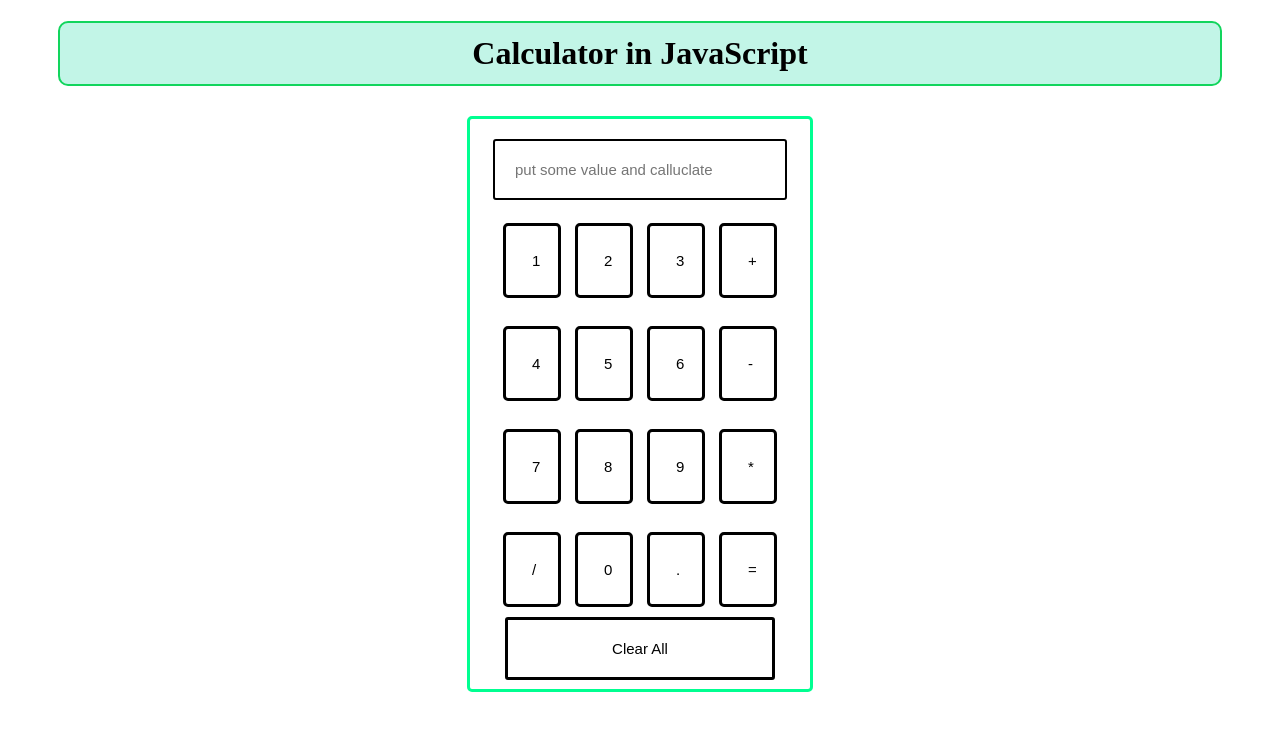
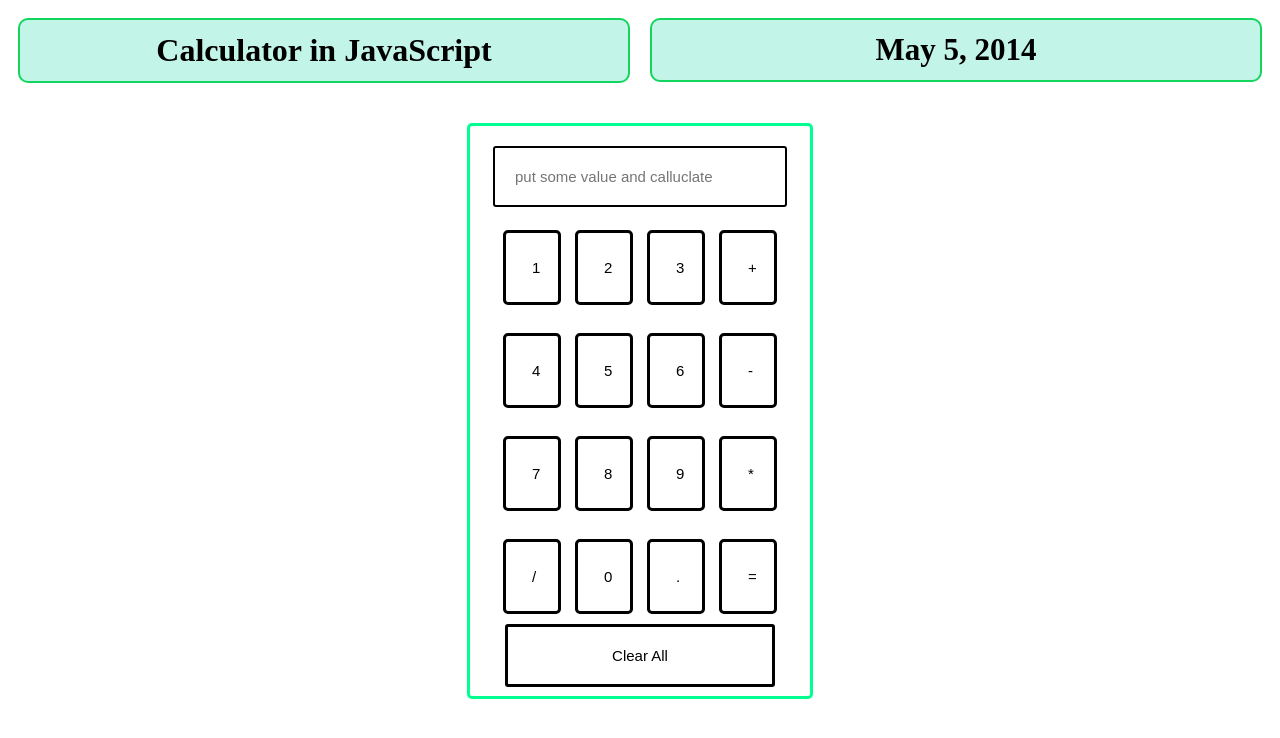
Before and after one commit to Mansoor-P/caluclator, a website: page public/index.html in a window 1280 px wide. Drawn offline with nearby package versions, Linux system fonts and the light colour scheme.

Commit message:
new things are added

```diff
--- a/package.json
+++ b/package.json
@@ -1,5 +1,6 @@
 {
   "dependencies": {
-    "bootstrap": "^5.2.3"
+    "bootstrap": "^5.2.3",
+    "bootstrap-icons": "^1.10.3"
   }
 }
--- a/public/index.html
+++ b/public/index.html
@@ -8,7 +8,16 @@
 </head>
 
 <body class="container">
-    <h1> Calculator  in JavaScript </h1>
+
+    <div class="row">
+        <div class="left">
+            <h1> Calculator in JavaScript </h1>
+        </div>
+        <div class="right">
+            <h1 style="text-align: center;font-size: 31px;font-weight: 600;"><span id="current_month">May</span> <span
+                    id="current_day">5</span>, <span id="current_year">2014</span><span  id='week_day'></span></h1>
+        </div>
+    </div>
     <div class="formstyle">
         <form name="form1">
 
@@ -50,5 +59,5 @@
         </form>
     </div>
 </body>
-
+<script src="../src/script.js"></script>
 </html>
--- a/src/style.css
+++ b/src/style.css
@@ -1,14 +1,21 @@
+
+
+.row{
+  display: grid;
+  grid-template-columns: 3fr 3fr;
+}
+
 h1 {
   text-align: center;
   background-color: rgba(32, 218, 168, 0.272);
   color: rgb(0, 0, 0);
   padding: 12px;
-  margin-right: 50px;
-  margin-left: 50px;
   border: 2px solid rgb(18, 213, 93);
   border-radius: 10px;
+  margin: 10px;
 
 }
+
 h1:hover{
   background-color: aliceblue;
   color: black;
```
Also changed, not shown: 1 other file.
